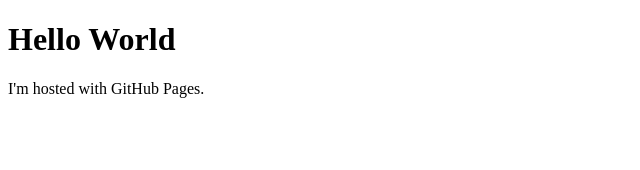
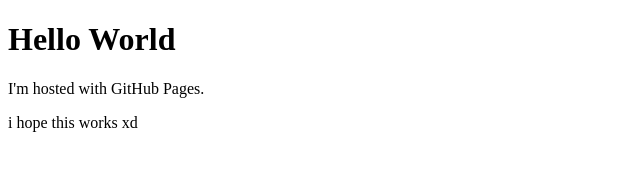
Before and after one commit to Fumeme/fumeme, a plain HTML site: page index.html in a window 1280 px wide. Shown: the whole page, without its empty margins (0-640 px from the left). Drawn offline with Linux system fonts and the light colour scheme.

Commit message:
Update index.html

```diff
--- a/index.html
+++ b/index.html
@@ -3,5 +3,6 @@
 <body>
 <h1>Hello World</h1>
 <p>I'm hosted with GitHub Pages.</p>
+  <p> i hope this works xd <p>
 </body>
 </html>
```
